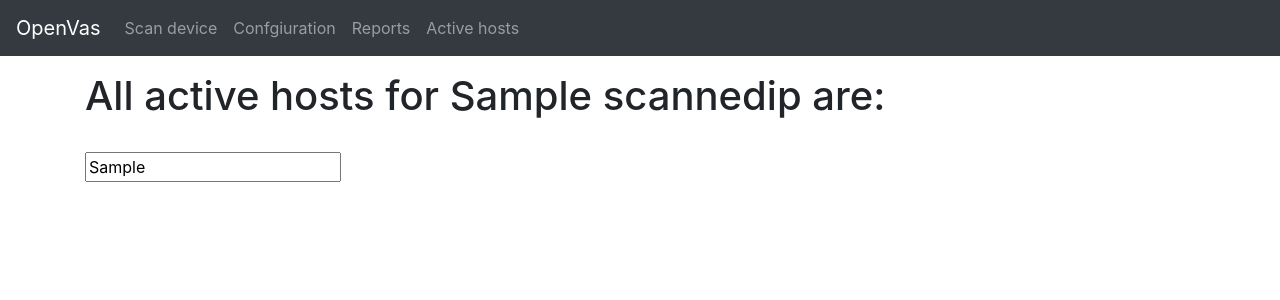
After one commit to TiboDeClercq/Afstudeerproject, a Python web app: template flask/templates/activehosts.html in a window 1280 px wide. The commit adds this page. Shown: the top 300 px of the page. Run offline with Jinja, Linux system fonts and the light colour scheme; the template is opened without the code that fills it: most values are stand-ins (such as "Sample title", 1, 10 or a date in 2020); some libraries are stand-ins or nearby versions.

Commit message:
active hosts page, eth0 scanned

```diff
--- /dev/null
+++ b/flask/templates/activehosts.html
@@ -0,0 +1,24 @@
+{% extends 'base.html' %}
+
+{% block head %}
+<script type="text/python" src="../app.py"></script>
+{% endblock %}
+
+{% block nav %}
+<a class="nav-link " href="/createScan">Scan device</a>
+<a class="nav-link" href="/configuration">Confgiuration</a>
+<a class="nav-link" href="/reports">Reports</a>
+<a class="nav-link" href="/activehosts">Active hosts</a>
+{% endblock %}
+
+{% block body %}
+<h1>All active hosts for {{scannedip}} are:</h1>
+<br>
+{% for ip in activehosts %}
+    <input type="text" value={{ip}} readonly></input>
+    <br>
+    <br>
+{% endfor %}
+<br>
+<br>
+{% endblock %}
--- a/flask/templates/config.html
+++ b/flask/templates/config.html
@@ -3,6 +3,7 @@
 <a class="nav-link " href="/createScan">Scan device</a>
 <a class="nav-link active" href="/configuration">Confgiuration</a>
 <a class="nav-link" href="/reports">Reports</a>
+<a class="nav-link" href="/activehosts">Active hosts</a>
 {% endblock %}
 
 
--- a/flask/templates/index.html
+++ b/flask/templates/index.html
@@ -7,6 +7,7 @@
 <a class="nav-link active" href="/createScan">Scan device</a>
 <a class="nav-link" href="/configuration">Confgiuration</a>
 <a class="nav-link" href="/reports">Reports</a>
+<a class="nav-link" href="/activehosts">Active hosts</a>
 {% endblock %}
 
 {% block body %}
--- a/flask/templates/questions.html
+++ b/flask/templates/questions.html
@@ -8,6 +8,7 @@
 <a class="nav-link " href="/createScan">Scan device</a>
 <a class="nav-link" href="/configuration">Confgiuration</a>
 <a class="nav-link" href="/reports">Reports</a>
+<a class="nav-link" href="/activehosts">Active hosts</a>
 {% endblock %}
 
 {% block body %}
--- a/flask/templates/reports.html
+++ b/flask/templates/reports.html
@@ -8,6 +8,7 @@
 <a class="nav-link" href="/scan">Scan device</a>
 <a class="nav-link" href="/configuration">Confgiuration</a>
 <a class="nav-link active" href="/reports">Reports</a>
+<a class="nav-link" href="/activehosts">Active hosts</a>
 {% endblock %}
 
 {% block body %}
--- a/flask/templates/success.html
+++ b/flask/templates/success.html
@@ -8,6 +8,7 @@
 <a class="nav-link " href="/createScan">Scan device</a>
 <a class="nav-link" href="/configuration">Confgiuration</a>
 <a class="nav-link" href="/reports">Reports</a>
+<a class="nav-link" href="/activehosts">Active hosts</a>
 {% endblock %}
 
 {% block body %}
--- a/takenlijst.txt
+++ b/takenlijst.txt
@@ -1,6 +1,6 @@
 vm maken met opstartscript -> Thomas
 nmap bug fixen -> Sam
-nmap network discovery
+nmap network discovery  --> ruben
 google docs herwerken naar webpagina met txt file -> Tibo
 updatescript (code github) -> Ruben                         --DONE
 testen op verschillende devices
```
Also changed, not shown: flask/app.py (+16 -0 lines), 1 other file.
